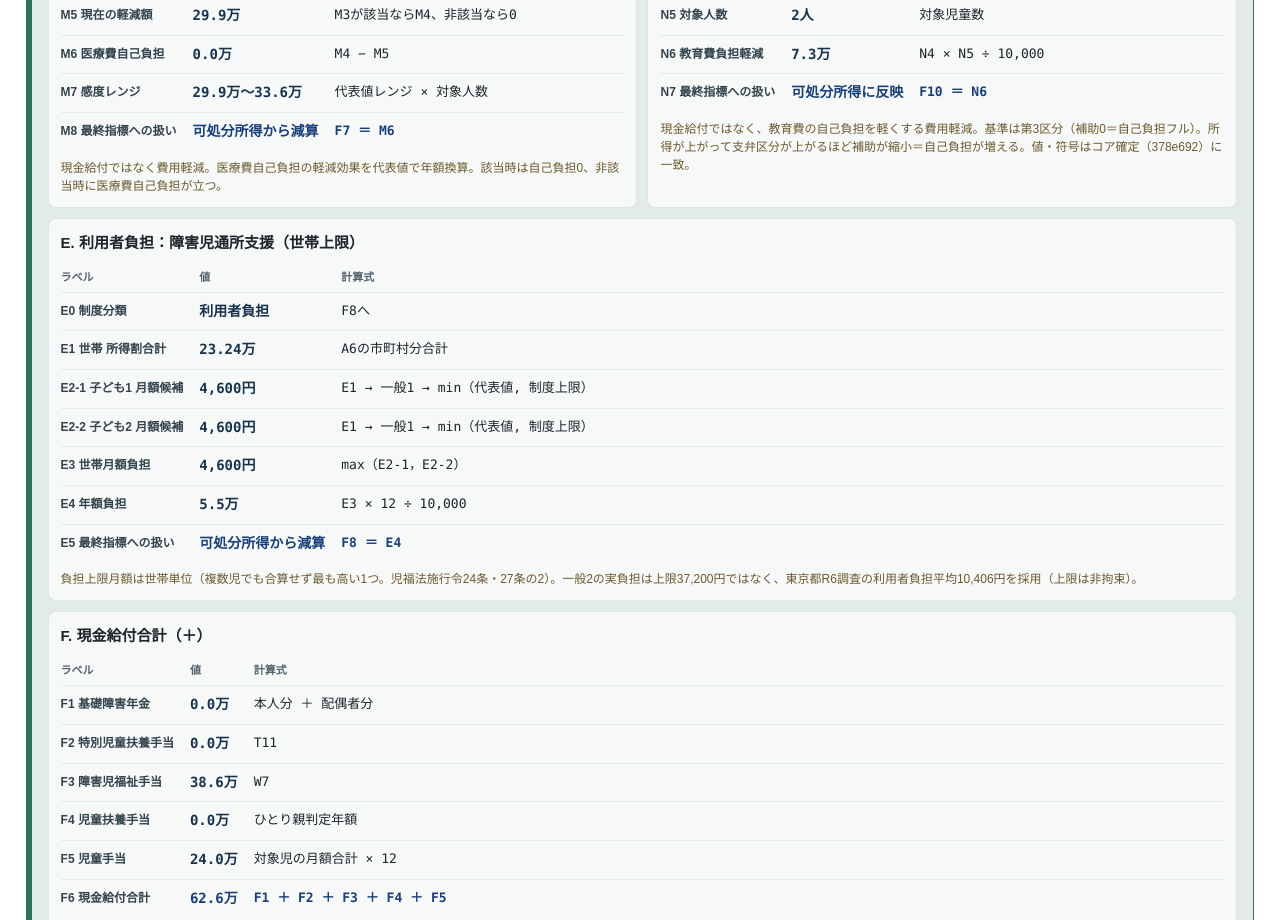
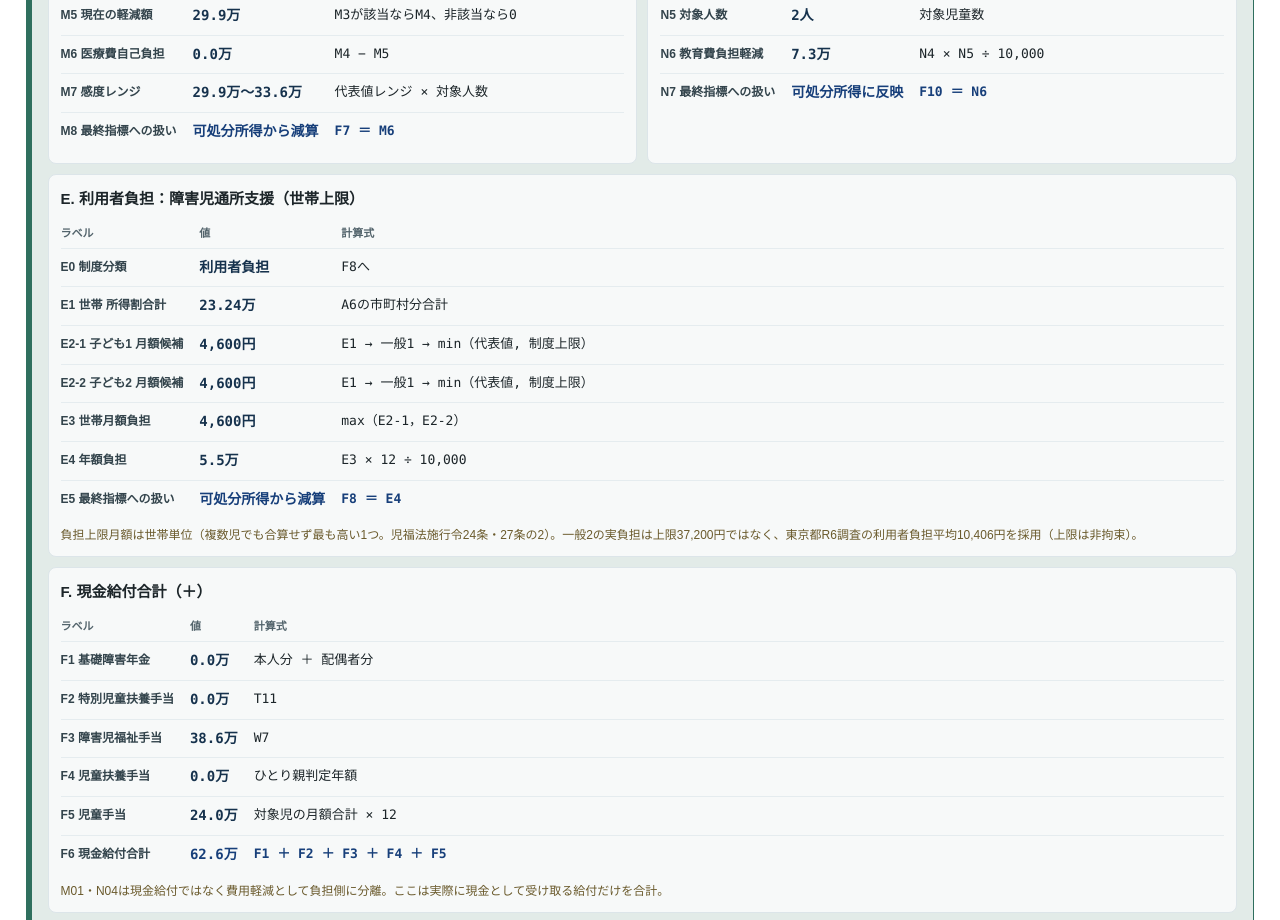
Before and after one commit to Design-for-Changes/dw-appendix, a React (Create React App) app: page / in a window 1280 px wide. Shown: the part 3640-4560 px from the top of the page. Built offline with nearby package versions, Linux system fonts and the light colour scheme.

Commit message:
Remove redundant M and N notes

```diff
--- a/src/pages/AppendixCliffMap.js
+++ b/src/pages/AppendixCliffMap.js
@@ -781,7 +781,6 @@ function BreakdownPanel({ point }) {
       <CalculationTable
         title="M. 自己負担：重心医療費助成"
         confidence="representative"
-        note="現金給付ではなく費用軽減。医療費自己負担の軽減効果を代表値で年額換算。該当時は自己負担0、非該当時に医療費自己負担が立つ。"
         rows={[
           { key: "M0", label: "M0 制度分類", value: "医療費負担軽減", formula: "F7へ" },
           { key: "M1", label: "M1 世帯所得割", value: fmtYen(m01.judgment?.householdLevyYen), formula: "A6の市町村分合計" },
@@ -799,7 +798,6 @@ function BreakdownPanel({ point }) {
       <CalculationTable
         title="N. 費用軽減：就学奨励費"
         confidence="provisional"
-        note="現金給付ではなく、教育費の自己負担を軽くする費用軽減。基準は第3区分（補助0＝自己負担フル）。所得が上がって支弁区分が上がるほど補助が縮小＝自己負担が増える。値・符号はコア確定（378e692）に一致。"
         rows={[
           { key: "N0", label: "N0 制度分類", value: "教育費負担軽減", formula: "F10へ" },
           { key: "N1", label: "N1 給与収入", value: fmtWan(n04.judgment?.salaryManyen, 0), formula: "A1" },
```
